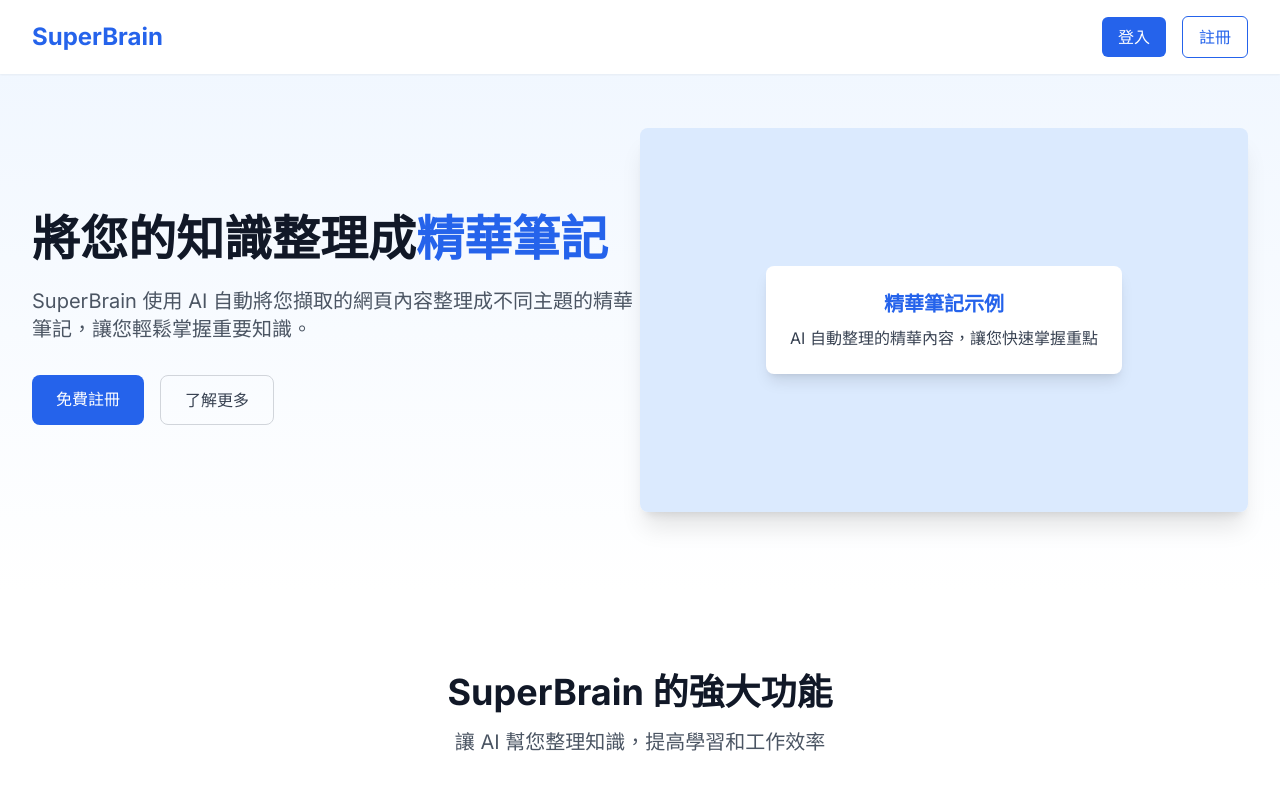
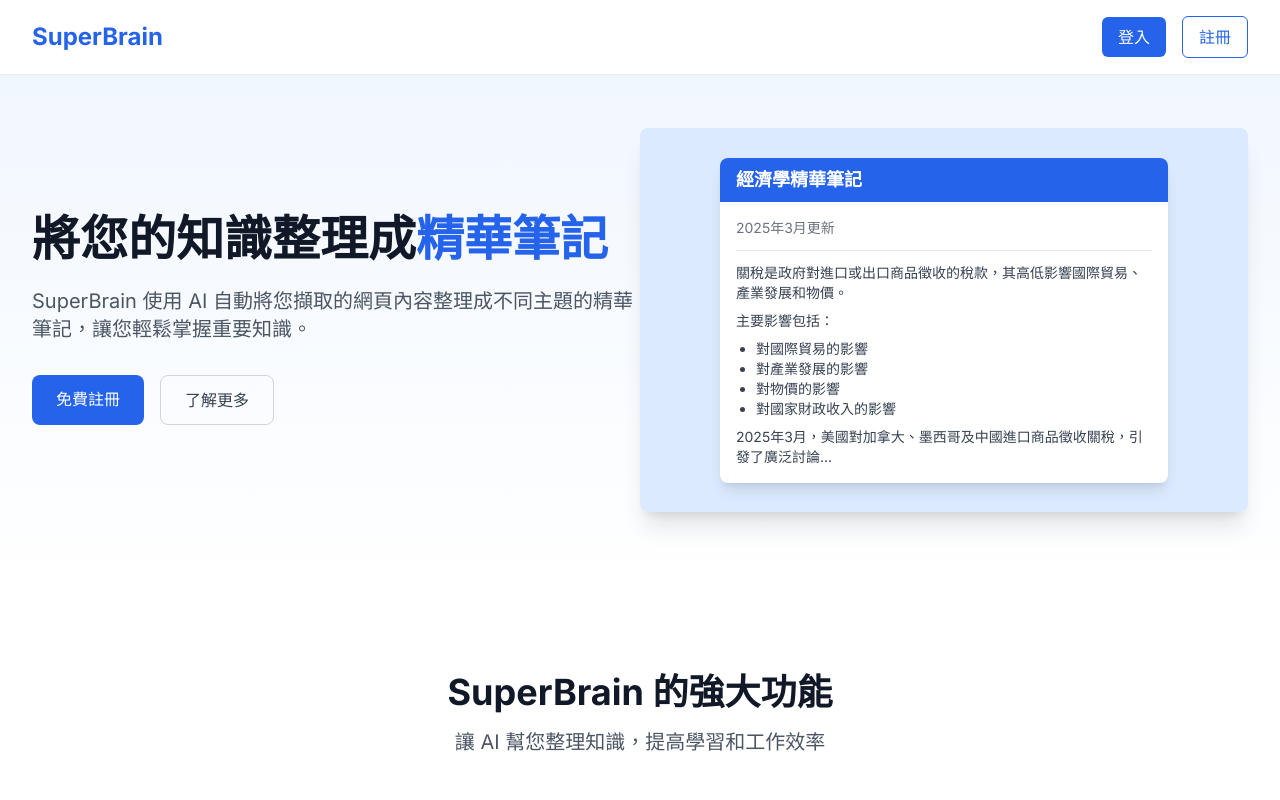
Before and after one commit to ahhwd/superbrain-cursor, a Next.js app: page / in a window 1280 px wide. Shown: the top 800 px of the page. Built offline with nearby package versions, Linux system fonts and the light colour scheme.

Commit message:
添加精華筆記示例視覺效果

```diff
--- a/app/page.tsx
+++ b/app/page.tsx
@@ -46,9 +46,24 @@ export default function Home() {
             <div className="md:w-1/2">
               <div className="relative h-80 sm:h-96 w-full rounded-lg shadow-xl overflow-hidden">
                 <div className="absolute inset-0 bg-blue-100 flex items-center justify-center">
-                  <div className="text-center p-6 bg-white rounded-lg shadow-lg m-4">
-                    <h3 className="text-xl font-semibold text-blue-600 mb-2">精華筆記示例</h3>
-                    <p className="text-gray-700">AI 自動整理的精華內容，讓您快速掌握重點</p>
+                  <div className="w-full max-w-md bg-white rounded-lg shadow-lg m-4 overflow-hidden">
+                    <div className="bg-blue-600 px-4 py-2">
+                      <h3 className="text-lg font-semibold text-white">經濟學精華筆記</h3>
+                    </div>
+                    <div className="p-4">
+                      <div className="mb-3 pb-2 border-b border-gray-200">
+                        <p className="text-sm text-gray-500 mb-1">2025年3月更新</p>
+                      </div>
+                      <p className="text-gray-700 mb-2 text-sm">關稅是政府對進口或出口商品徵收的稅款，其高低影響國際貿易、產業發展和物價。</p>
+                      <p className="text-gray-700 mb-2 text-sm">主要影響包括：</p>
+                      <ul className="list-disc pl-5 text-sm text-gray-700 mb-2">
+                        <li>對國際貿易的影響</li>
+                        <li>對產業發展的影響</li>
+                        <li>對物價的影響</li>
+                        <li>對國家財政收入的影響</li>
+                      </ul>
+                      <p className="text-gray-700 text-sm">2025年3月，美國對加拿大、墨西哥及中國進口商品徵收關稅，引發了廣泛討論...</p>
+                    </div>
                   </div>
                 </div>
               </div>
@@ -211,6 +226,6 @@ export default function Home() {
           </div>
         </div>
       </footer>
-    </div>
+      </div>
   );
 }
```
